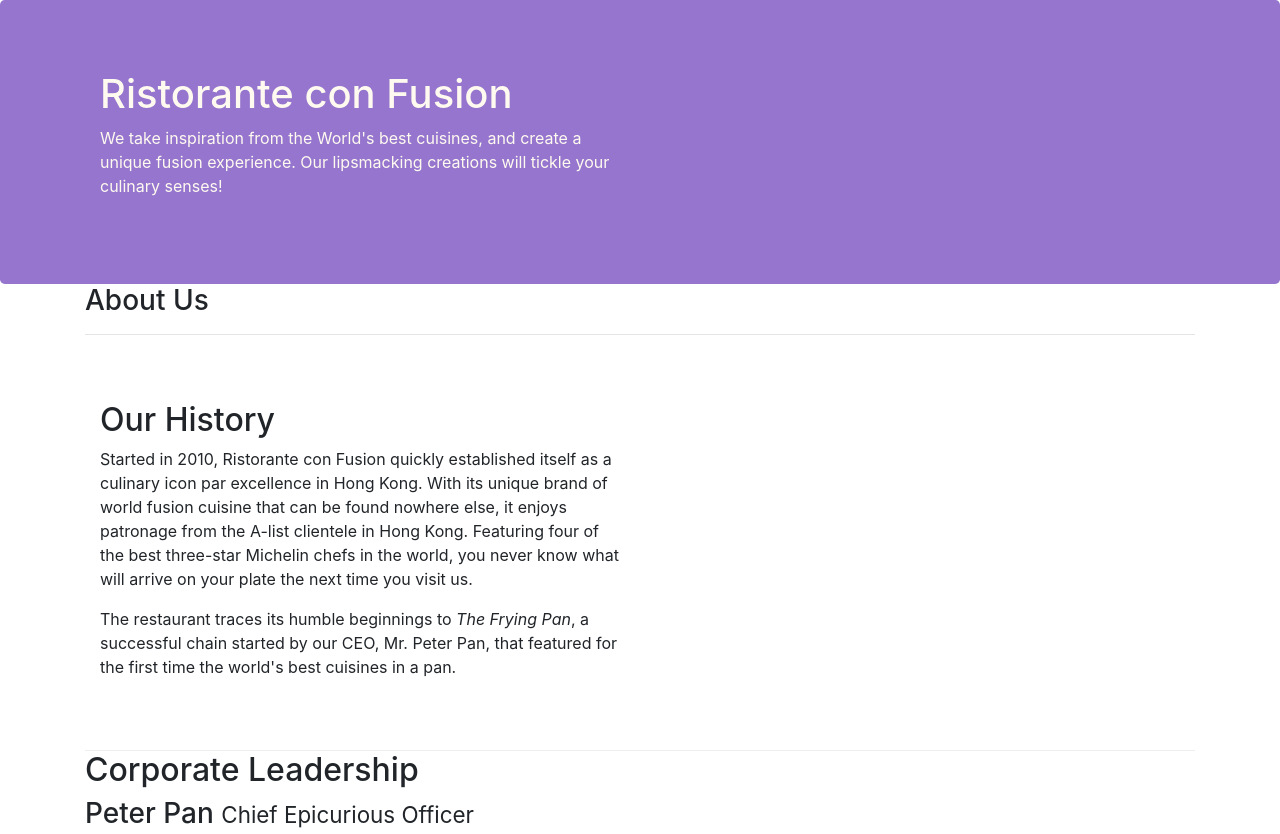
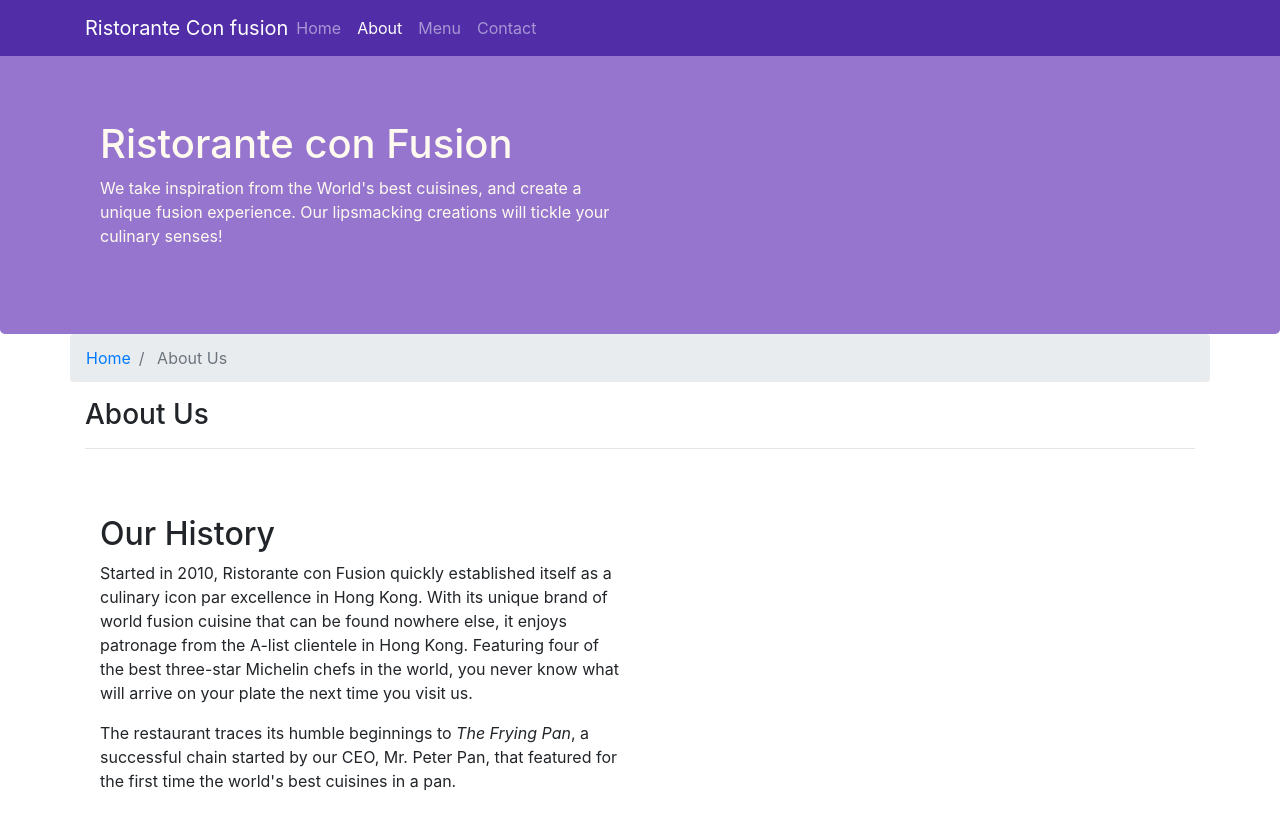
Before and after one commit to Sandino204/Restaurant-conFusion-template, a website: page aboutus.html in a window 1280 px wide. Shown: the top 834 px of the page. Drawn offline with nearby package versions, Linux system fonts and the light colour scheme.

Commit message:
Navbars and BreadCrumbs

```diff
--- a/aboutus.html
+++ b/aboutus.html
@@ -15,6 +15,22 @@
 </head>
 
 <body>
+    <nav class="navbar navbar-dark navbar-expand-sm fixed-top">
+        <div class="container">
+            <button class="navbar-toggler" type="button" data-toggle="collapse" data-target="#Navbar">
+                <span class="navbar-toggler-icon"></span>
+            </button>
+            <a href="./index.html" class="navbar-brand mr-auto">Ristorante Con fusion</a>
+            <div class="collapse navbar-collapse" id="Navbar"  >
+                <ul class="navbar-nav mr-auto">
+                    <li class="nav-item"><a href="./index.html" class="nav-link">Home</a></li>
+                    <li class="nav-item active"><a href="#" class="nav-link">About</a></li>
+                    <li class="nav-item"><a href="#" class="nav-link">Menu</a></li>
+                    <li class="nav-item"><a href="#" class="nav-link">Contact</a></li>
+                </ul>
+            </div>
+        </div>
+    </nav>
 
     <header class="jumbotron">
         <div class="container">
@@ -31,6 +47,14 @@
 
     <div class="container">
         <div class="row">
+            <ol class="col-12 breadcrumb">
+                <li class="breadcrumb-item">
+                    <a href="./index.html">Home</a>
+                </li>
+                <li class="breadcrumb-item active">
+                    About Us
+                </li>
+            </ol>
             <div class="col-12">
                <h3>About Us</h3>
                <hr>
@@ -70,7 +94,7 @@
                 <div class="col-4 offset-1 col-sm-2">
                     <h5>Links</h5>
                     <ul class="list-unstyled">
-                        <li><a href="#">Home</a></li>
+                        <li><a href="./index.html">Home</a></li>
                         <li><a href="#">About</a></li>
                         <li><a href="#">Menu</a></li>
                         <li><a href="#">Contact</a></li>
--- a/css/styles.css
+++ b/css/styles.css
@@ -34,6 +34,15 @@ address{
     color: #0f0f0f;
 }
 
+body{
+    padding: 50px 0px 0px 0px;
+    z-index: 0;
+}
+
+.navbar-dark{
+    background-color: #512da8;
+}
+
 @media(max-width: 576px){
     .not-ex{
         display: none;
```
Also changed, not shown: index.html (+17 -2 lines).
